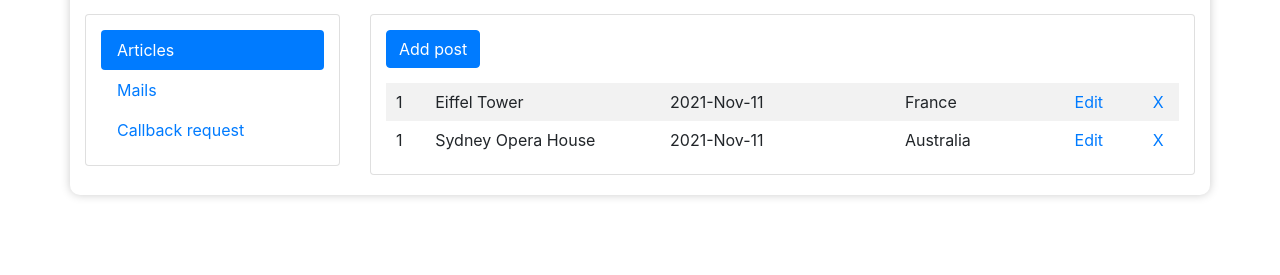
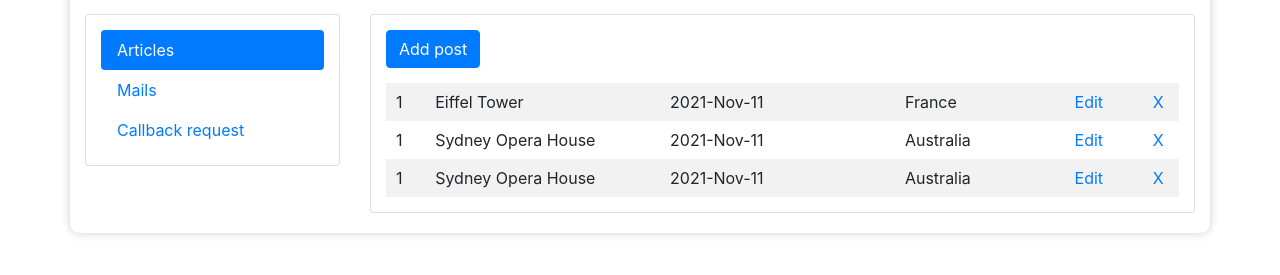
Before and after one commit to henry88lay/Lets-Travel, a website: page application/public/admin/index.html in a window 1280 px wide. Shown: the part 197-472 px from the top of the page. Drawn offline with nearby package versions, Linux system fonts and the light colour scheme.

Commit message:
added another article to test the colour in

```diff
--- a/application/public/admin/index.html
+++ b/application/public/admin/index.html
@@ -86,6 +86,15 @@
                                                 <div class="edit w10"><button class="btn btn-link">Edit</button></div>
                                                 <div class="remove w5"><button class="btn btn-link">X</button></div>
                                             </article>
+                                            <article
+                                                class="d-flex justify-content-between align-items-center article-inline">
+                                                <div class="id w5">1</div>
+                                                <div class="name w30">Sydney Opera House</div>
+                                                <div class="date w30">2021-Nov-11</div>
+                                                <div class="country w20">Australia</div>
+                                                <div class="edit w10"><button class="btn btn-link">Edit</button></div>
+                                                <div class="remove w5"><button class="btn btn-link">X</button></div>
+                                            </article>
                                         </div>
                                 </div>
                                 <div class="tab-pane fade" id="v-pills-profile" role="tabpanel"
```
